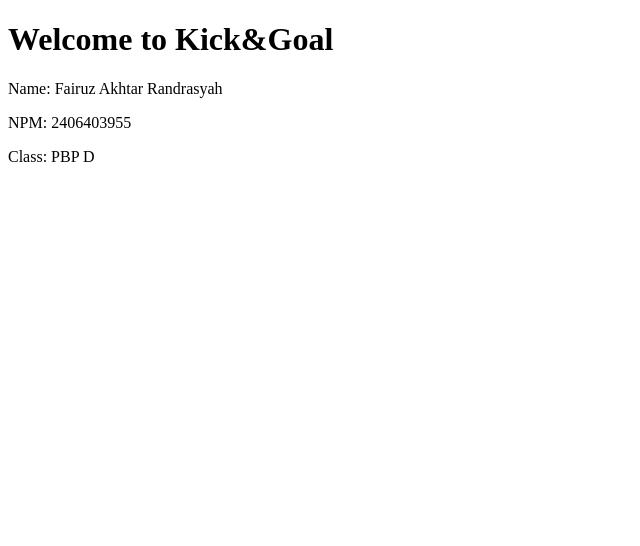
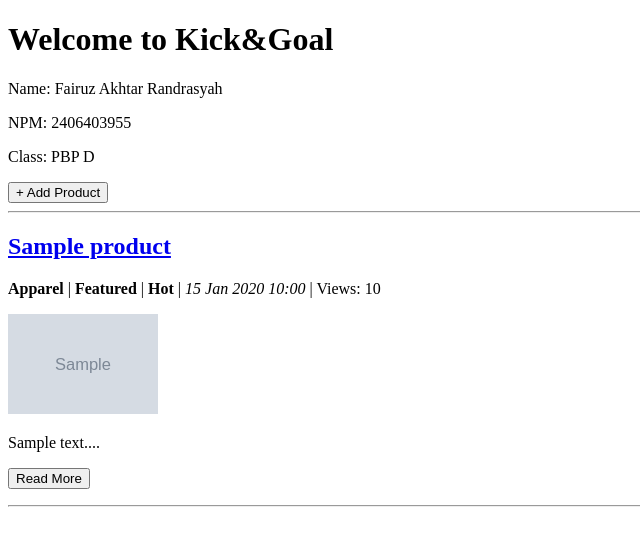
Before and after one commit to randrasyah/KickNGoal, a Django app: page / in a window 1280 px wide. Shown: the top 546 px of the page, without its empty margins (0-640 px from the left). Run offline with Django 5.2, Linux system fonts and the light colour scheme; tables that the repository leaves empty hold one stand-in row (values such as "Sample post"); grey boxes marked "Sample" are stand-in pictures.

Commit message:
Complete Tugas 3: Data Delivery

```diff
--- a/KickNGoal/settings.py
+++ b/KickNGoal/settings.py
@@ -34,6 +34,10 @@ DEBUG = True
 
 ALLOWED_HOSTS = ["localhost", "127.0.0.1", "fairuz-akhtar-kickngoal.pbp.cs.ui.ac.id"]
 
+CSRF_TRUSTED_ORIGINS = [
+    "https://fairuz-akhtar-footballnews.pbp.cs.ui.ac.id/"
+]
+
 
 # Application definition
 
@@ -62,7 +66,7 @@ ROOT_URLCONF = 'KickNGoal.urls'
 TEMPLATES = [
     {
         'BACKEND': 'django.template.backends.django.DjangoTemplates',
-        'DIRS': [],
+        'DIRS': [BASE_DIR / 'templates'],
         'APP_DIRS': True,
         'OPTIONS': {
             'context_processors': [
--- a/main/models.py
+++ b/main/models.py
@@ -1,15 +1,39 @@
+import uuid
 from django.db import models
 
 class Product(models.Model):
+    CATEGORY_CHOICES = [
+        ('apparel', 'Apparel'),
+        ('shoes', 'Shoes'),
+        ('tshirt', 'Tshirt'),
+        ('jersey', 'Jersey'),
+        ('jacket', 'Jacket'),
+        ('shorts', 'Shorts'),
+        ('socks', 'Socks'),
+        ('decker', 'Decker'),
+        ('ball', 'Ball')
+    ]
+
     name = models.CharField(max_length=255)
     price = models.PositiveIntegerField() # karena harga gabisa minus
     description = models.TextField()
     thumbnail = models.URLField()
-    category = models.CharField(max_length=100)
+    category = models.CharField(max_length=100, choices=CATEGORY_CHOICES, default='apparel')
     is_featured = models.BooleanField(default=False)
 
+    id = models.UUIDField(primary_key=True, default=uuid.uuid4, editable=False)
+    product_views = models.PositiveIntegerField(default=0)
+    created_at = models.DateTimeField(auto_now_add=True)
     stock = models.PositiveIntegerField(default=0) # karena stock gabisa minus
     brand = models.CharField(max_length=100, blank=True, null=True)
 
     def __str__(self):
         return self.name
+
+    @property
+    def is_product_hot(self):
+        return self.product_views > 5
+
+    def increment_views(self):
+        self.product_views += 1
+        self.save()
--- a/main/templates/main.html
+++ b/main/templates/main.html
@@ -1,13 +1,42 @@
-<!DOCTYPE html>
-<html lang="id">
-<head>
-    <meta charset="UTF-8">
-    <title>{{ app_name }}</title>
-</head>
-<body>
+{% extends 'base.html' %}
+
+{% block content %}
     <h1>Welcome to {{ app_name }}</h1>
     <p>Name: {{ name }}</p>
     <p>NPM: {{ npm }}</p>
     <p>Class: {{ class }}</p>
-</body>
-</html>
+
+    <a href="{% url 'main:create_product' %}">
+    <button>+ Add Product</button>
+    </a>
+
+    <hr>
+
+    {% if not product_list %}
+    <p>Belum ada data product.</p>
+    {% else %}
+
+    {% for product in product_list %}
+    <div>
+    <h2><a href="{% url 'main:show_product' product.id %}">{{ product.name }}</a></h2>
+
+    <p><b>{{ product.get_category_display }}</b>{% if product.is_featured %} |
+        <b>Featured</b>{% endif %}{% if product.is_product_hot %} |
+        <b>Hot</b>{% endif %} | <i>{{ product.created_at|date:"d M Y H:i" }}</i>
+        | Views: {{ product.product_views }}</p>
+
+    {% if product.thumbnail %}
+    <img src="{{ product.thumbnail }}" alt="thumbnail" width="150" height="100">
+    <br />
+    {% endif %}
+
+    <p>{{ product.description|truncatewords:25 }}...</p>
+
+    <p><a href="{% url 'main:show_product' product.id %}"><button>Read More</button></a></p>
+    </div>
+
+    <hr>
+    {% endfor %}
+
+    {% endif %}
+{% endblock content %}
--- a/main/urls.py
+++ b/main/urls.py
@@ -1,8 +1,14 @@
 from django.urls import path
-from main.views import show_main
+from main.views import show_main, create_product, show_product, show_xml, show_json, show_xml_by_id, show_json_by_id
 
 app_name = 'main'
 
 urlpatterns = [
     path('', show_main, name='show_main'),
+    path('create-product/', create_product, name='create_product'),
+    path('product/<str:id>/', show_product, name='show_product'),
+    path('xml/', show_xml, name='show_xml'),
+    path('json/', show_json, name='show_json'),
+    path('xml/<str:product_id>/', show_xml_by_id, name='show_xml_by_id'),
+    path('json/<str:product_id>/', show_json_by_id, name='show_json_by_id'),
 ]
--- a/main/views.py
+++ b/main/views.py
@@ -1,10 +1,63 @@
-from django.shortcuts import render
+from django.shortcuts import render, redirect, get_object_or_404
+from django.http import HttpResponse
+from django.core import serializers
+from main.models import Product
+from main.forms import ProductForm
 
 def show_main(request):
+    product_list = Product.objects.all()
+
     context = {
         'app_name': 'Kick&Goal',
         'name': 'Fairuz Akhtar Randrasyah',
         'npm': '2406403955',
-        'class': 'PBP D'
+        'class': 'PBP D',
+        'product_list' : product_list
     }
     return render(request, "main.html", context)
+
+def create_product(request):
+    form = ProductForm(request.POST or None)
+
+    if form.is_valid() and request.method == "POST":
+        form.save()
+        return redirect('main:show_main')
+
+    context = {'form': form}
+    return render(request, "create_product.html", context)
+
+def show_product(request, id):
+    product = get_object_or_404(Product, pk=id)
+    product.increment_views()
+
+    context = {
+        'product': product
+    }
+
+    return render(request, "product_detail.html", context)
+
+def show_xml(request):
+    product_list = Product.objects.all()
+    xml_data = serializers.serialize("xml", product_list)
+    return HttpResponse(xml_data, content_type="application/xml")
+
+def show_json(request):
+    product_list = Product.objects.all()
+    json_data = serializers.serialize("json", product_list)
+    return HttpResponse(json_data, content_type="application/json")
+
+def show_xml_by_id(request, product_id):
+    try:
+        product_list = Product.objects.filter(pk=product_id)
+        xml_data = serializers.serialize("xml", product_list)
+        return HttpResponse(xml_data, content_type="application/xml")
+    except Product.DoesNotExist:
+        return HttpResponse(status=404)
+
+def show_json_by_id(request, product_id):
+    try:
+        product_item = Product.objects.get(pk=product_id)
+        json_data = serializers.serialize("json", [product_item])
+        return HttpResponse(json_data, content_type="application/json")
+    except Product.DoesNotExist:
+        return HttpResponse(status=404)
--- /dev/null
+++ b/templates/base.html
@@ -0,0 +1,13 @@
+{% load static %}
+<!DOCTYPE html>
+<html lang="en">
+<head>
+    <meta charset="UTF-8" />
+    <meta name="viewport" content="width=device-width, initial-scale=1.0" />
+    {% block meta %} {% endblock meta %}
+</head>
+
+<body>
+    {% block content %} {% endblock content %}
+</body>
+</html>
```
Also changed, not shown: main/forms.py (added, +7 -0 lines), main/templates/create_product.html (added, +18 -0 lines), main/templates/product_detail.html (added, +18 -0 lines), README.md, main/migrations/0002_product_created_at_product_product_views_and_more.py (added), ss_json.png (added), ss_json_by_id.png (added), ss_xml.png (added), ss_xml_by_id.png (added).
